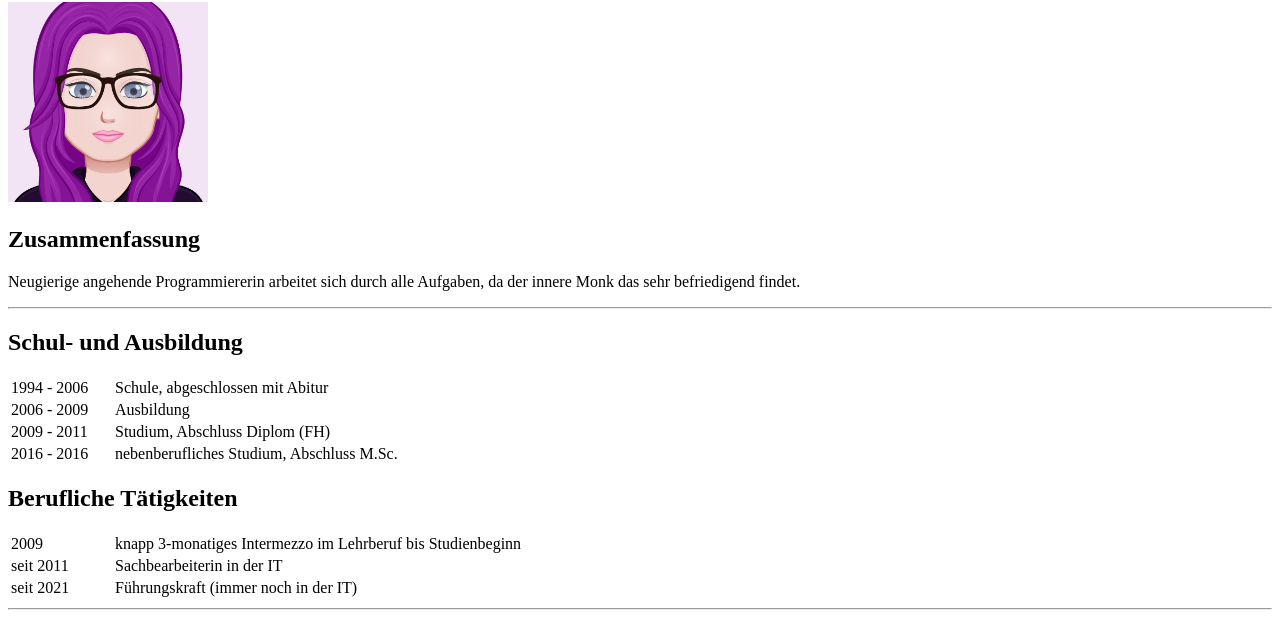
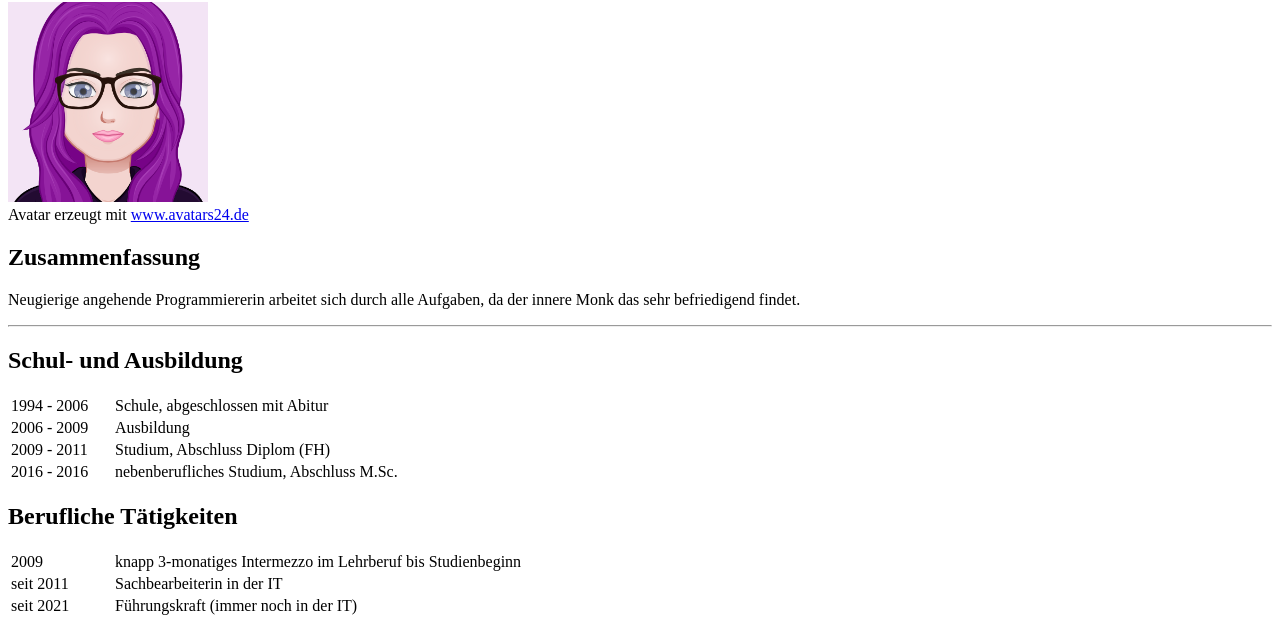
Before and after one commit to AmaliaMark/Exercises, a plain HTML site: page Udemy_Web Development_04_031 Capstone 01 - Online Resume/start.html in a window 1280 px wide. Shown: the part 78-703 px from the top of the page. Drawn offline with Linux system fonts and the light colour scheme.

Commit message:
Updating start.html in Capstone 01
only editorial changes

```diff
--- a/Udemy_Web Development_04_031 Capstone 01 - Online Resume/start.html
+++ b/Udemy_Web Development_04_031 Capstone 01 - Online Resume/start.html
@@ -8,6 +8,7 @@
 <body>
     <h1>Mein Lebenslauf</h1>
     <img src="./assets/images/Avatar.png" alt="ein Frauenportrait mit langen, lila Haaren im Comicstil" height="200" />
+    <figcaption>Avatar erzeugt mit <a href="https://www.avatars24.de">www.avatars24.de</a></figcaption>
     <h2>Zusammenfassung</h2>
     <p>Neugierige angehende Programmiererin arbeitet sich durch alle Aufgaben, da der innere Monk das sehr befriedigend findet.</p>
     <hr />
```
